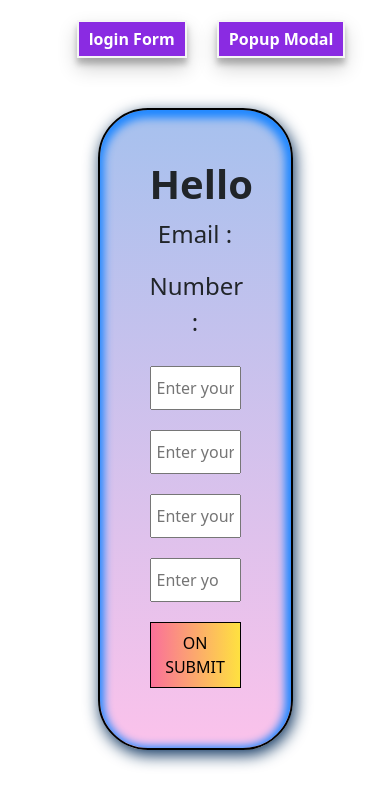
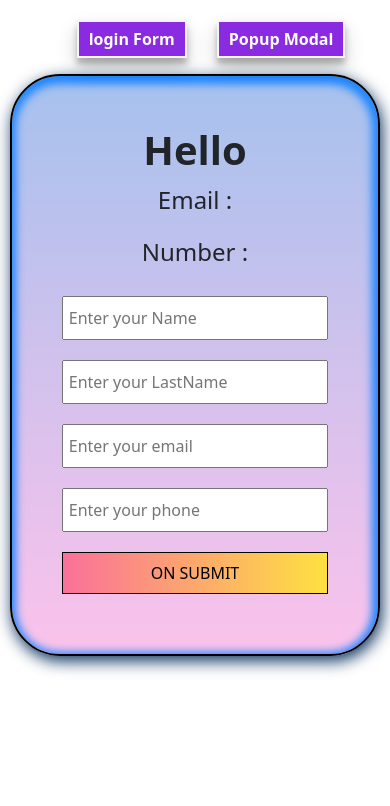
Before and after one commit to vipuls11/React-form-and-Popupmodel, a React (Create React App) app: page / in a window 390 px wide. Shown: the top 806 px of the page. Built offline with nearby package versions, Linux system fonts and the light colour scheme.

Commit message:
media query

```diff
--- a/src/Component/LoginForm.css
+++ b/src/Component/LoginForm.css
@@ -35,3 +35,10 @@
         padding: 8px;
         background-image: linear-gradient(to right, #fa709a 0%, #fee140 100%);
     }
+
+        @media (max-width: 800px) {
+            .FormLogin-Input{
+               width: 95%;
+               margin: auto;
+            }
+        }
```
